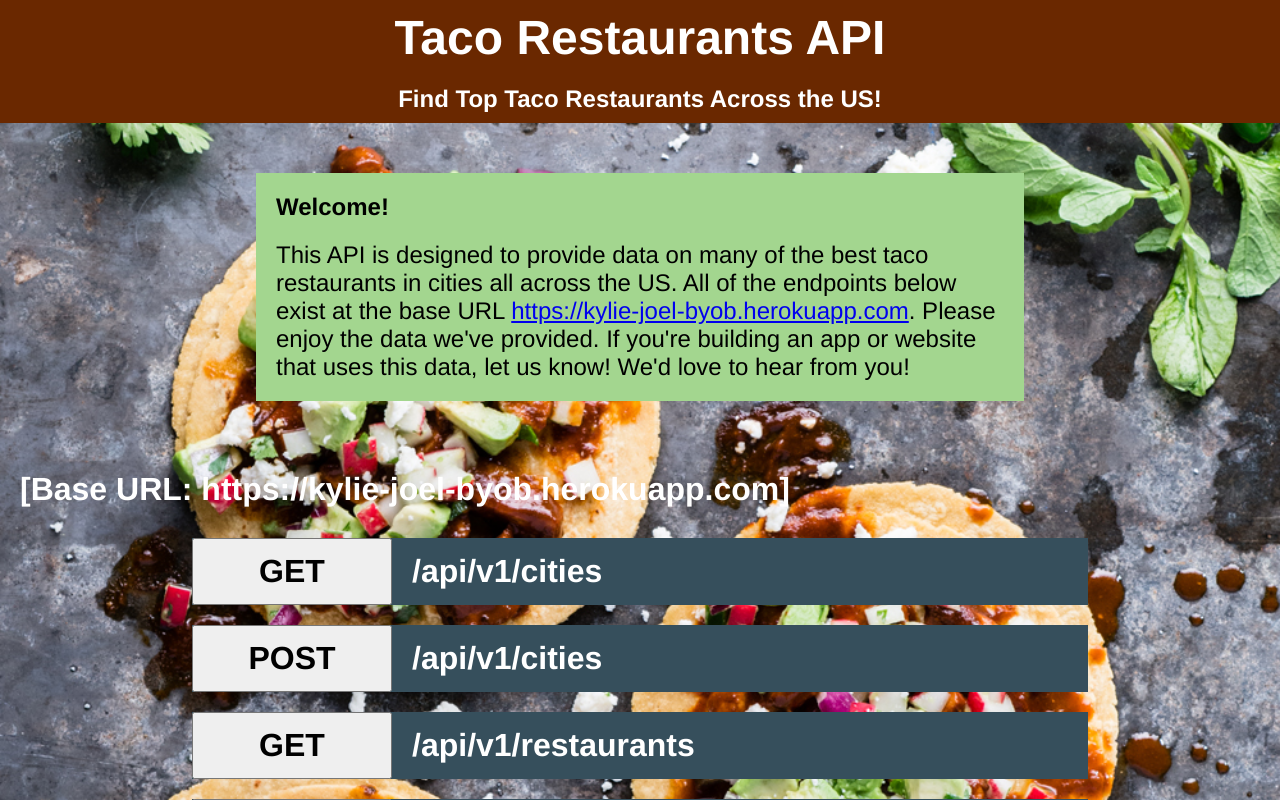
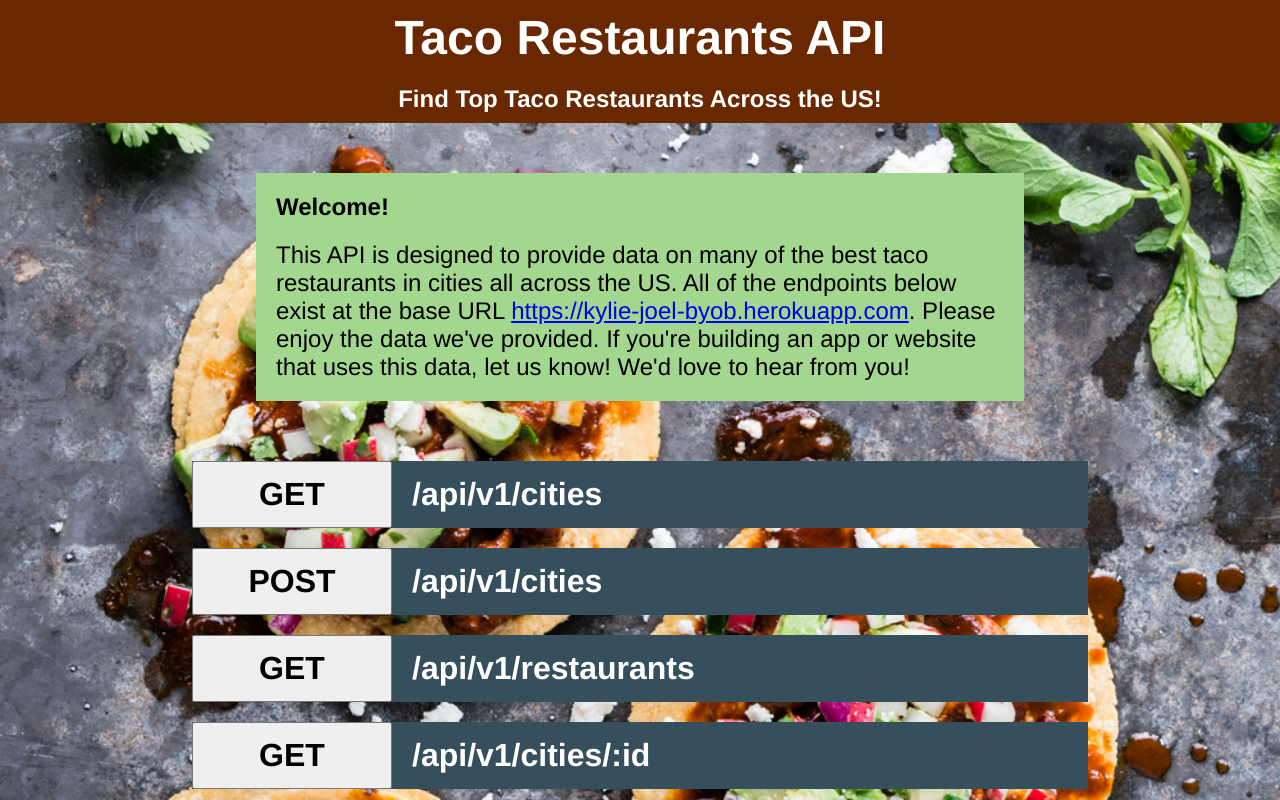
Before and after one commit to Dhanciles/byob-frontend, a React (Create React App) app: page / in a window 1280 px wide. Shown: the top 800 px of the page. Built offline with nearby package versions, Linux system fonts and the light colour scheme.

Commit message:
Removed addtional base url

```diff
--- a/src/App.js
+++ b/src/App.js
@@ -16,9 +16,6 @@ class App extends Component {
           <h2>Welcome!</h2>
           <p>This API is designed to provide data on many of the best taco restaurants in cities all across the US. All of the endpoints below exist at the base URL <a href="https://kylie-joel-byob.herokuapp.com" target="_blank">https://kylie-joel-byob.herokuapp.com</a>. Please enjoy the data we've provided. If you're building an app or website that uses this data, let us know! We'd love to hear from you!</p>
         </section>
-          <span className="base-url-container">
-          <h3>[Base URL: https://kylie-joel-byob.herokuapp.com]</h3>
-        </span>
         <EndPointContainer />
       </div>
     );
```
